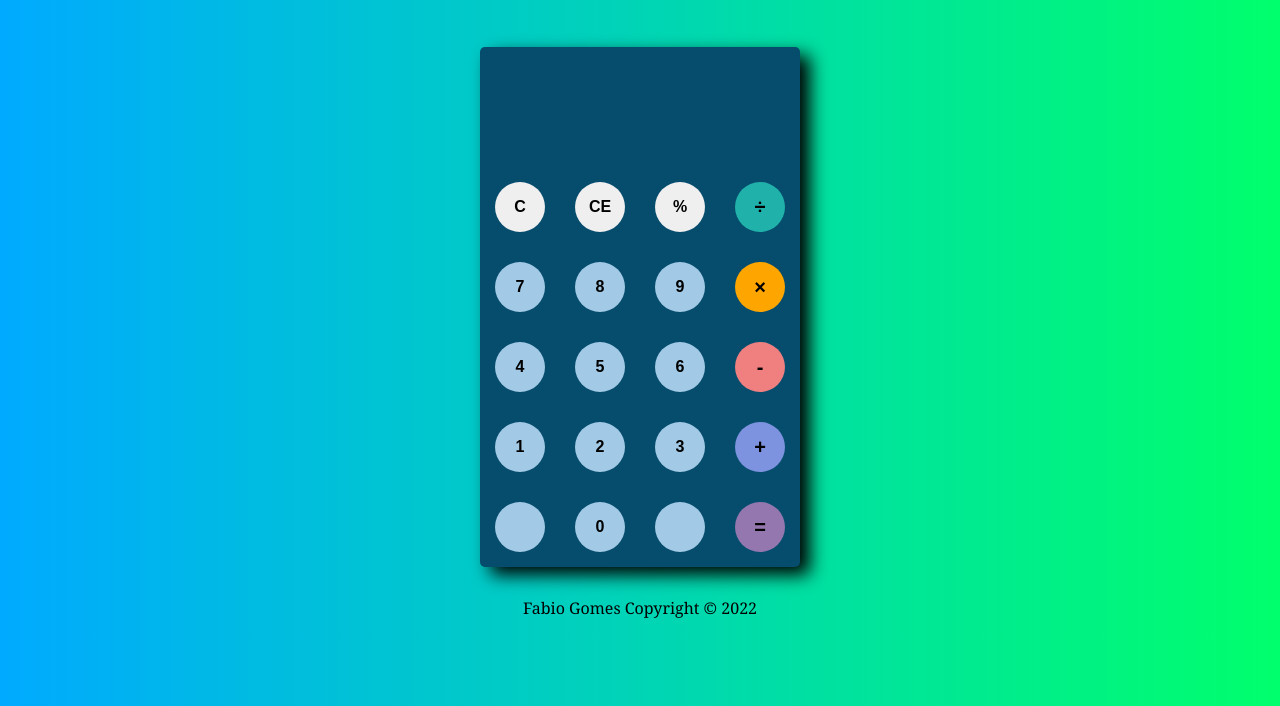
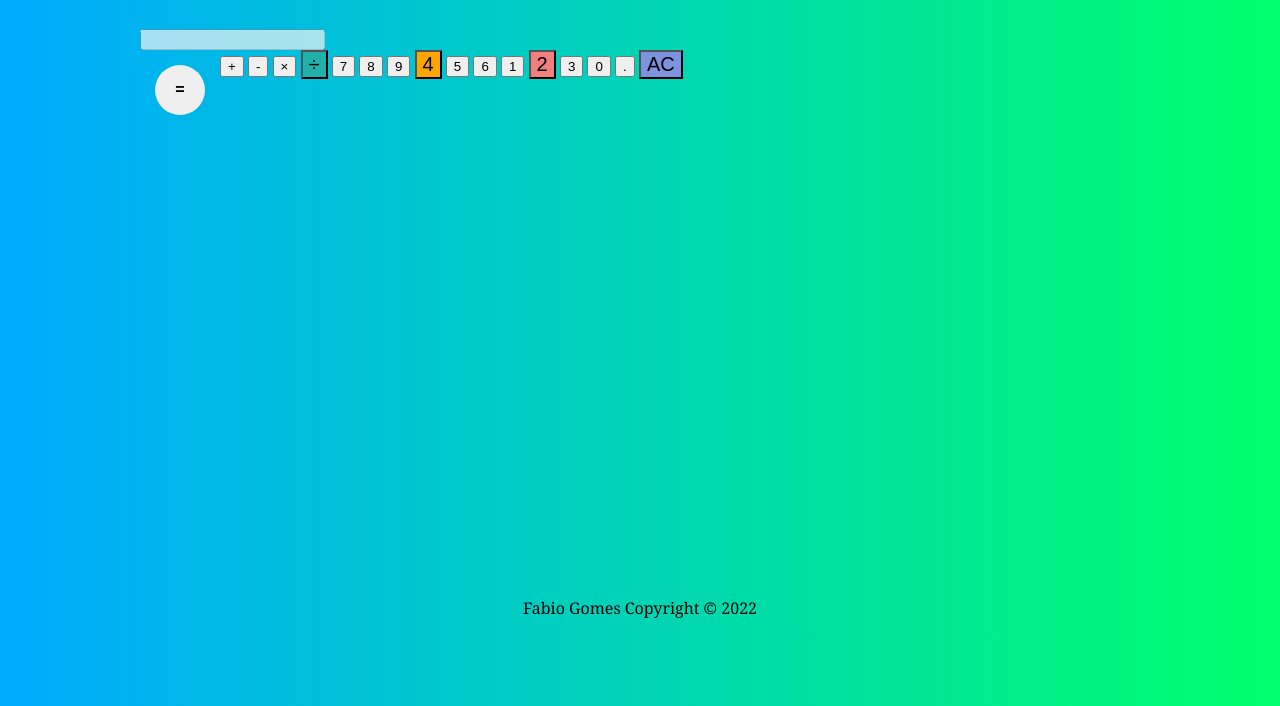
Before and after one commit to fabiolpgomes/Training_Brainnest_JS2, a plain HTML site: page index.html in a window 1280 px wide. Shown: the part 94-800 px from the top of the page. Drawn offline with Linux system fonts and the light colour scheme.

Commit message:
3. Assignment Calculator, fixed bug on clear botton update overview Calculator page

```diff
--- a/index.html
+++ b/index.html
@@ -12,36 +12,32 @@
 <body>
     <h1 class="title">Calculator</h1>
     <div id="container">
-        <div id="calculator">
-            <div id="result">
-                <div id="history">
-                    <p id="history-value"></p>
-                </div>
-                <div id="output">
-                    <p id="output-value"></p>
-                </div>
-            </div>
-            <div id="keyboard">
-                <button class="operator" id="clear">C</button>
-                <button class="operator" id="backspace">CE</button>
-                <button class="operator" id="%">%</button>
-                <button class="operator" id="/">&#247;</button>
-                <button class="number" id="7">7</button>
-                <button class="number" id="8">8</button>
-                <button class="number" id="9">9</button>
-                <button class="operator" id="*">&times;</button>
-                <button class="number" id="4">4</button>
-                <button class="number" id="5">5</button>
-                <button class="number" id="6">6</button>
-                <button class="operator" id="-">-</button>
-                <button class="number" id="1">1</button>
-                <button class="number" id="2">2</button>
-                <button class="number" id="3">3</button>
-                <button class="operator" id="+">+</button>
-                <button class="empty" id="empty"></button>
-                <button class="number" id="0">0</button>
-                <button class="empty" id="empty"></button>
-                <button class="operator" id="=">=</button>
+
+        <div class="calculator">
+            <input type="text" class="calculator-screen" value="" disabled />
+            <div class="calculator-keys">
+                <button type="button" class="operator1" value="+">+</button>
+                <button type="button" class="operator2" value="-">-</button>
+                <button type="button" class="operator3" value="*">&times;</button>
+                <button type="button" class="operator4" value="/">&divide;</button>
+
+                <button type="button" value="7">7</button>
+                <button type="button" value="8">8</button>
+                <button type="button" value="9">9</button>
+
+                <button type="button" value="4">4</button>
+                <button type="button" value="5">5</button>
+                <button type="button" value="6">6</button>
+
+                <button type="button" value="1">1</button>
+                <button type="button" value="2">2</button>
+                <button type="button" value="3">3</button>
+
+                <button type="button" value="0">0</button>
+                <button type="button" class="decimal" value=".">.</button>
+                <button type="button" class="all-clear" value="all-clear">AC</button>
+
+                <button type="button" class="equal-sign operator" value="=">=</button>
             </div>
         </div>
     </div>
```
Also changed, not shown: assets/img/overview calculator.png (added).
